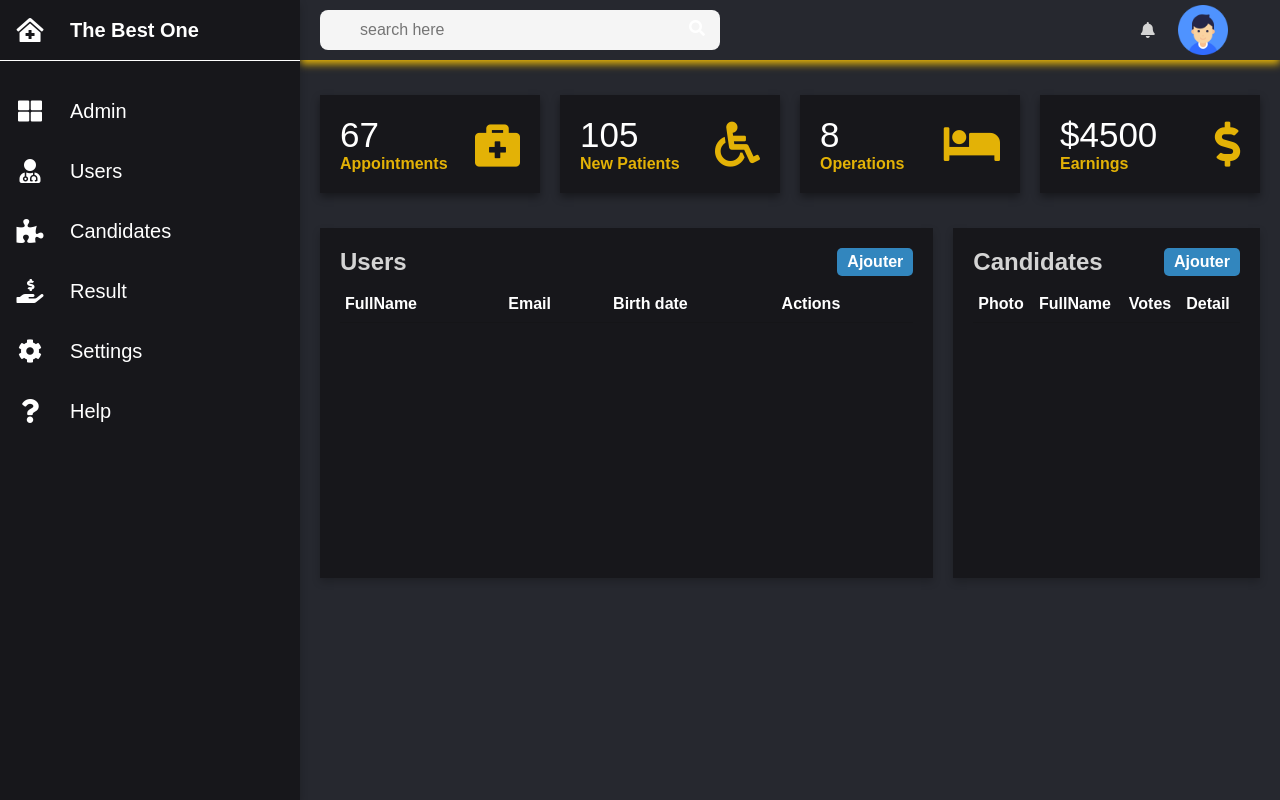
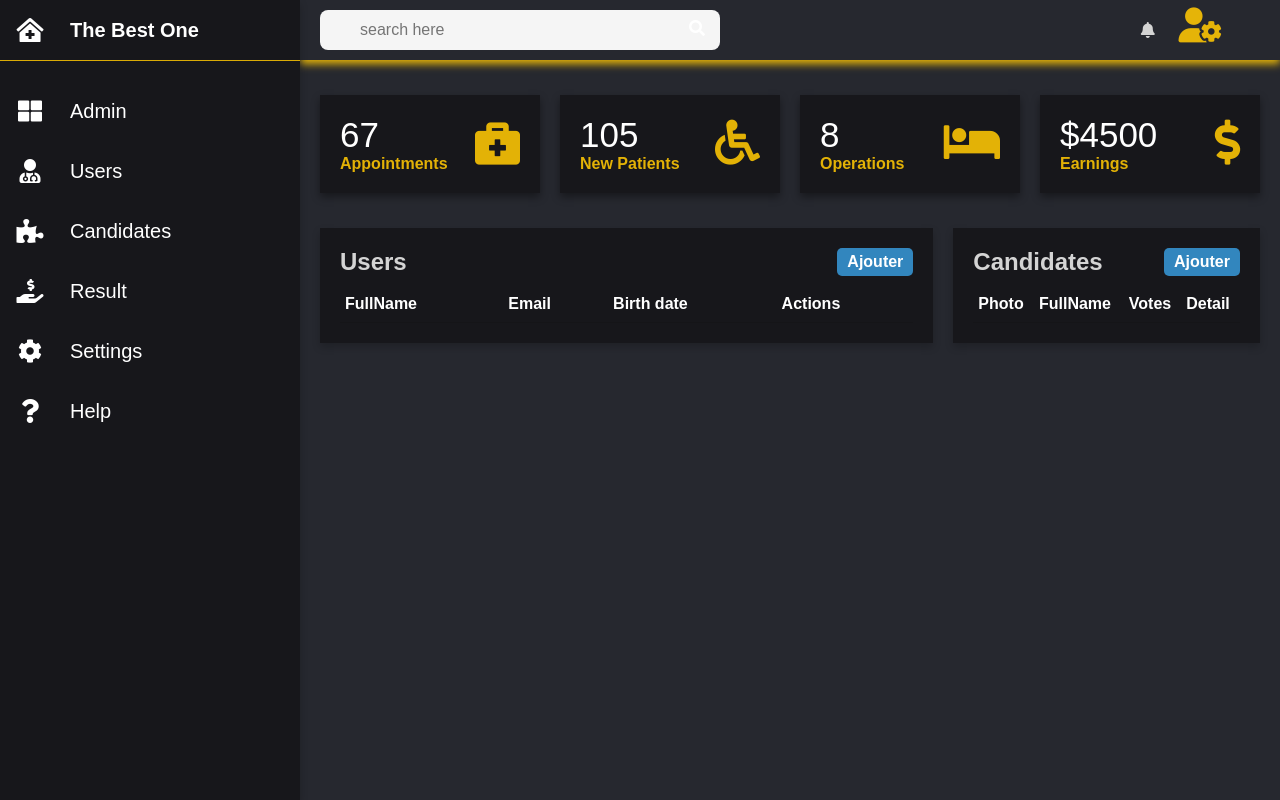
Before and after one commit to ismaiiiiil/Voting-system, a PHP site: page /admin/admin.php in a window 1280 px wide. Run offline with PHP 8.4, Linux system fonts and the light colour scheme; data that the repository does not hold is empty; some libraries are stand-ins or nearby versions.

Commit message:
modifier some desing page admin

```diff
--- a/admin/admin.php
+++ b/admin/admin.php
@@ -19,6 +19,8 @@ $users = $data->fetchAll(); // tatjib kolchi
     <meta http-equiv="X-UA-Compatible" content="IE=edge">
     <meta name="viewport" content="width=device-width, initial-scale=1.0">
     <link rel="stylesheet" href="css/styles.css">
+    <link rel="stylesheet" href="https://cdnjs.cloudflare.com/ajax/libs/font-awesome/6.2.0/css/all.min.css" />
+
     <link rel="stylesheet" href="https://pro.fontawesome.com/releases/v5.10.0/css/all.css"
         integrity="sha384-AYmEC3Yw5cVb3ZcuHtOA93w35dYTsvhLPVnYs9eStHfGJvOvKxVfELGroGkvsg+p" crossorigin="anonymous" />
 
--- a/admin/css/styles.css
+++ b/admin/css/styles.css
@@ -41,7 +41,7 @@ body {
     line-height: 60px;
     margin-bottom: 20px;
     font-weight: 600;
-    border-bottom: 1px solid #fff;
+    border-bottom: 1px solid rgba(255, 200, 3, 0.84);
 }
 
 .sidebar ul li:first-child:hover {
@@ -160,9 +160,14 @@ img {
     font-weight: 600;
 }
 
-.icon-box i {
+.icon-box ,.user i {
     font-size: 45px;
     color:rgba(255, 200, 3, 0.884);
+}
+.user i {
+    margin-top: 2px;
+    font-size: 35px;
+    color: rgba(255, 200, 3, 0.884);
 }
 
 .tables {
@@ -184,7 +189,7 @@ img {
 
 .last-appointments,
 .doctor-visiting {
-    min-height: 350px;
+    min-height: auto;
     /* background: #fff; */
     background: #17171b 0% 0% no-repeat padding-box;
     padding: 20px;
@@ -466,8 +471,8 @@ input {
     .search input {
         padding: 0 10px;
     }
-    .user {
+    /* .user {
         width: 40px;
         height: 40px;
-    }
+    } */
 }
--- a/admin/include/navbar.php
+++ b/admin/include/navbar.php
@@ -5,6 +5,7 @@
           </div>
           <i class="fas fa-bell"></i>
           <div class="user">
-              <img src="doctor1.png" alt="">
+              <i class="fa-solid fa-user-gear"></i>
+              <!-- <img src="./../img/leader.png" width="30px" alt=""> -->
           </div>
       </div>
```
Also changed, not shown: admin/doctor1.png (deleted), admin/doctor2.png (deleted), admin/doctor3.jpg (deleted), admin/doctor4.png (deleted), admin/img/leader.png (added), admin/img/perfil.png (added).
